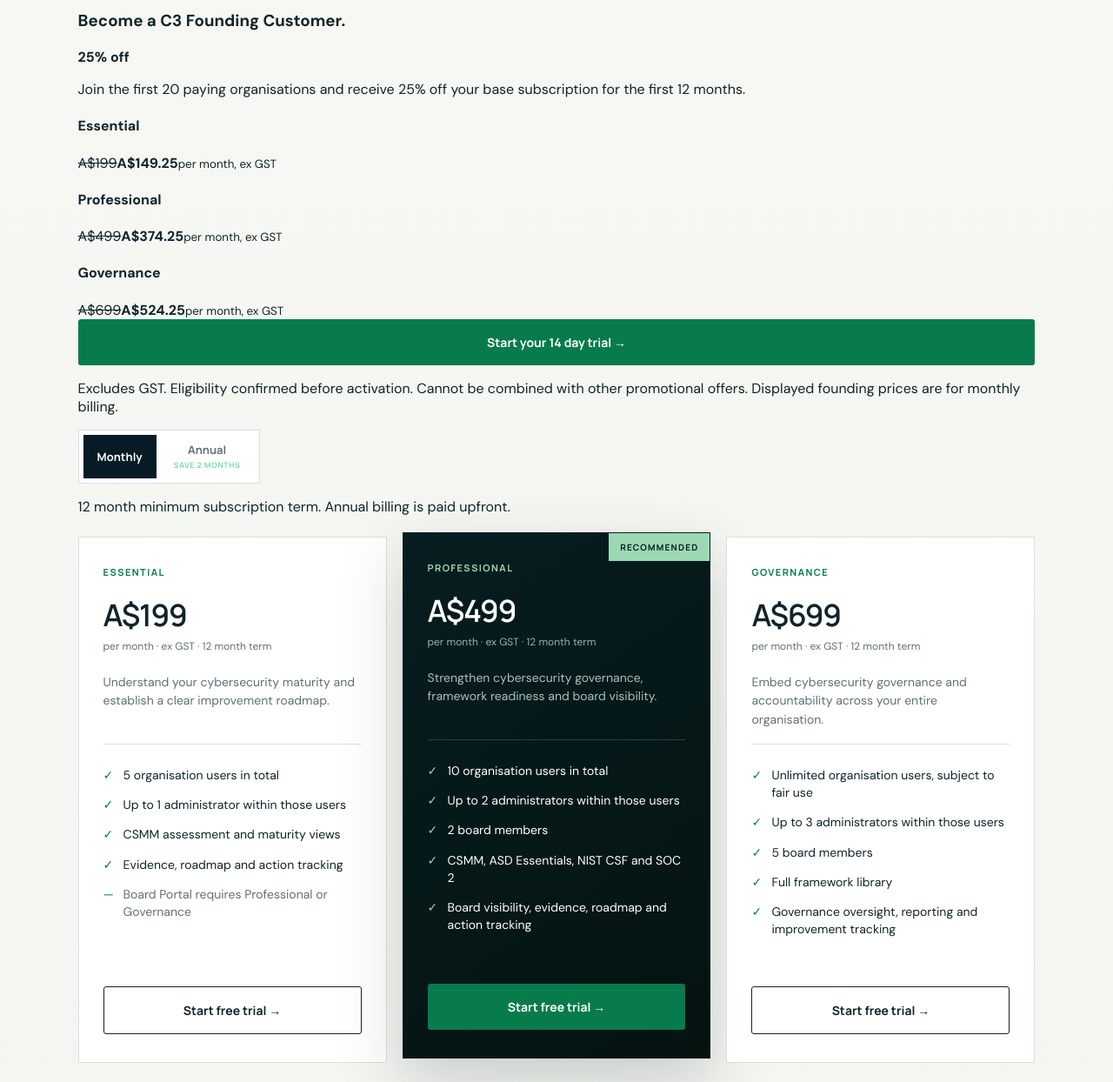
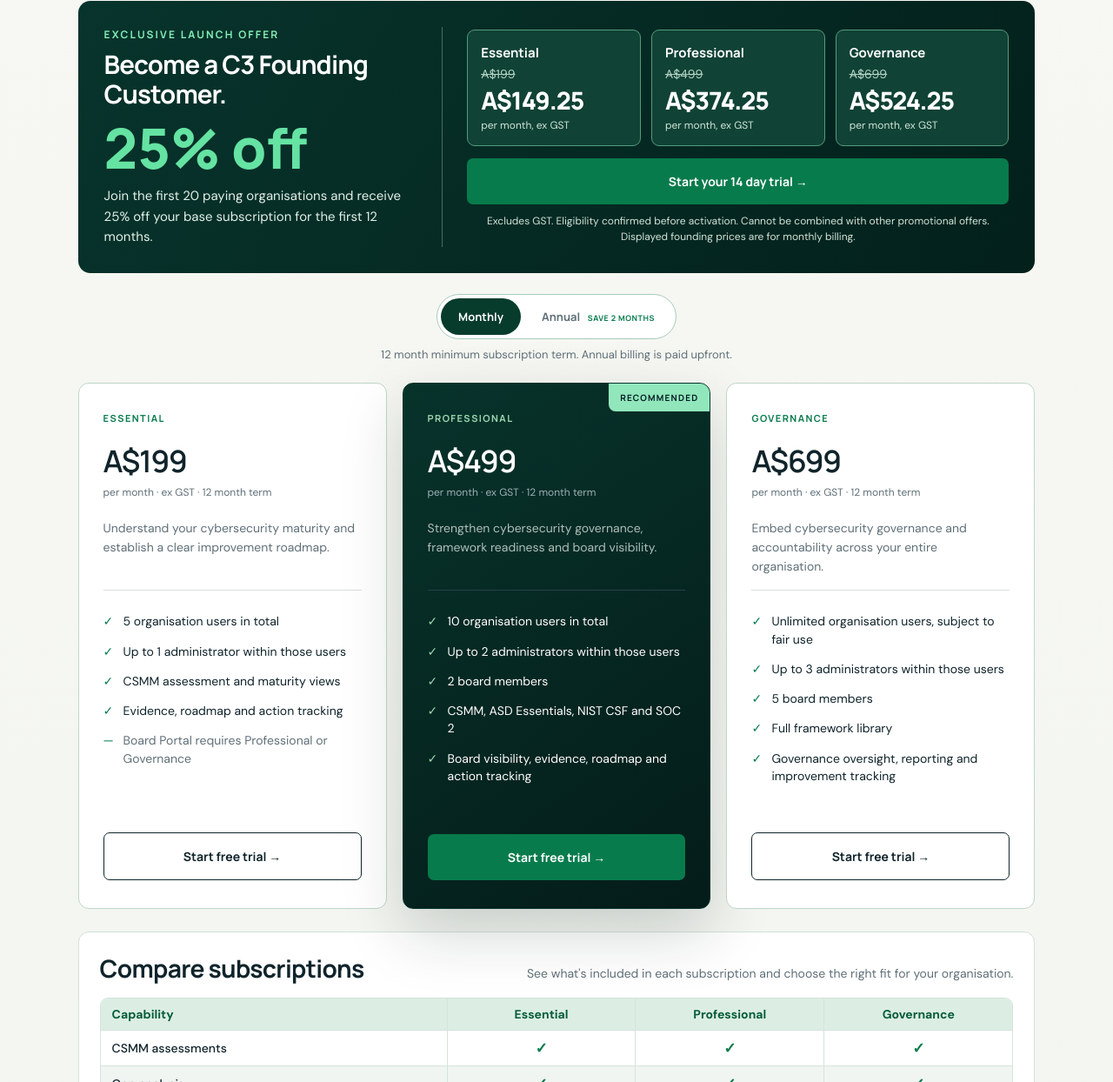
Before and after one commit to DevGM22/c3-cyber-website, a plain HTML site: page index.html in a window 1280 px wide. Shown: the part 10756-12000 px from the top of the page at 87% size. Drawn offline with Linux system fonts and the light colour scheme.

Commit message:
Style launch offer, plan comparison and responsive pricing

```diff
--- a/styles.css
+++ b/styles.css
@@ -448,3 +448,60 @@ body{background:#f5f6f1}
 @media(max-width:1150px){.research-grid{grid-template-columns:repeat(3,minmax(0,1fr))}.research-grid h5{min-height:0}.benefit-grid{grid-template-columns:repeat(2,minmax(0,1fr))}}
 @media(max-width:760px){.platform-overview{padding-top:52px}.research-foundation{padding:18px}.research-source-box{padding:12px}.research-grid,.research-domains{grid-template-columns:repeat(2,minmax(0,1fr))}.research-metrics{grid-template-columns:repeat(2,minmax(0,1fr));gap:14px}.research-metrics>div:nth-child(2){border:0}.research-experience{gap:12px}.walkthrough{padding-top:44px}}
 @media(max-width:480px){.research-grid,.research-domains,.benefit-grid{grid-template-columns:1fr}.research-foundation{padding:14px}.research-grid article{padding:14px}.research-metrics>div{padding:8px}.research-metrics span{font-size:12px}.platform-cta .button{width:100%;text-align:center}.platform-capabilities{justify-content:flex-start}.benefit-chart{max-height:110px}}
+
+
+/* Launch pricing: clear plans, founding offer and comparison */
+.pricing-heading{grid-template-columns:1fr}
+.founding-launch{display:grid;grid-template-columns:minmax(0,1fr) minmax(0,1.6fr);gap:28px;align-items:center;background:linear-gradient(120deg,#07342c,#03201b);color:#fff;border-radius:14px;padding:30px;margin-top:32px}
+.founding-copy{border-right:1px solid #446d5d;padding-right:26px}
+.founding-copy .eyebrow{color:#85efb7;margin-bottom:9px}
+.founding-copy h3{font:700 clamp(23px,2.3vw,35px)/1.15 Manrope,sans-serif;margin:0;color:#fff;letter-spacing:-.03em}
+.founding-discount{display:block;font:800 clamp(42px,5vw,72px)/1.1 Manrope,sans-serif;color:#65e3a3;margin:9px 0}
+.founding-copy>p:last-child{font-size:15px;line-height:1.55;margin:0;color:#e0f1e8}
+.founding-prices{display:grid;grid-template-columns:repeat(3,minmax(0,1fr));gap:12px;margin-bottom:14px}
+.founding-prices article{display:grid;gap:5px;background:#104235;border:1px solid #549b7b;border-radius:9px;padding:15px;min-width:0}
+.founding-prices h4{font:700 15px Manrope,sans-serif;margin:0}
+.founding-prices del{font-size:14px;color:#b4d3c4}
+.founding-prices strong{font:800 clamp(20px,2.2vw,31px)/1.15 Manrope,sans-serif;letter-spacing:-.035em}
+.founding-prices small{font-size:12px;color:#d0e5d9}
+.founding-details>.button{background:#087b4c;border-radius:7px}
+.founding-details>p{font-size:12px;line-height:1.5;text-align:center;color:#d0e5d9;margin:10px 0 0}
+.pricing-toggle-row{display:flex;justify-content:center;margin-top:24px}
+.pricing-toggle-row .billing-toggle{border-radius:28px;padding:4px;background:#fff;border-color:#a9cbbc}
+.pricing-toggle-row .billing-toggle button{border-radius:22px;min-height:42px;padding:8px 20px}
+.pricing-toggle-row .billing-toggle span{display:inline;margin-left:6px;color:#087b4c}
+.pricing-toggle-row .billing-toggle button[aria-pressed="true"]{background:#073c2c}
+.pricing-toggle-row .billing-toggle button[aria-pressed="true"] span{color:#85efb7}
+.pricing-commitment{text-align:center;color:var(--muted);font-size:13px;margin:9px 0 0}
+.pricing-tiers .price-card{border-radius:12px;border-color:#bed6c9}
+.pricing-tiers .price-card.featured{background:linear-gradient(145deg,#07332b,#041c19);border-color:#07332b;transform:none}
+.pricing-tiers .price-card.featured:hover{transform:translateY(-3px)}
+.pricing-tiers .price-card .ribbon{border-radius:0 11px 0 8px;background:#91e7bb}
+.pricing-tiers .price-card .button{border-radius:7px}
+.subscription-compare{margin-top:26px;padding:24px;background:#fff;border:1px solid #d1e2d8;border-radius:12px}
+.compare-heading{display:flex;align-items:baseline;justify-content:space-between;gap:12px;margin-bottom:16px;flex-wrap:wrap}
+.compare-heading h3,.startup-launch h3{font:700 clamp(21px,2.2vw,30px)/1.25 Manrope,sans-serif;letter-spacing:-.025em;margin:0}
+.compare-heading p{font-size:14px;color:var(--muted);margin:0}
+.compare-scroll{overflow-x:auto;border:1px solid #d5e4db;border-radius:9px}
+.compare-scroll table{border-collapse:collapse;width:100%;min-width:570px;font-size:14px}
+.compare-scroll th,.compare-scroll td{padding:9px 13px;border-bottom:1px solid #d5e4db;border-right:1px solid #d5e4db}
+.compare-scroll th:last-child,.compare-scroll td:last-child{border-right:0}
+.compare-scroll tbody tr:last-child>*{border-bottom:0}
+.compare-scroll thead th{background:#dceee3;color:#075d3a;font-weight:700;text-align:center}
+.compare-scroll th:first-child{text-align:left;width:38%}
+.compare-scroll tbody th{font-weight:500}
+.compare-scroll tbody td{text-align:center;width:20.666%}
+.compare-scroll tbody tr:nth-child(even){background:#f0f5f1}
+.included-check{color:#087b4c;font-weight:800;font-size:17px}
+.compare-note{text-align:center;color:var(--muted);font-size:12px;margin:12px 0 0;line-height:1.5}
+.pricing-extras{display:grid;grid-template-columns:minmax(0,1.2fr) minmax(0,1fr);gap:16px;margin-top:24px}
+.pricing-extras .seat-pricing,.startup-launch{margin:0;border:1px solid #cbded2;background:#fff;border-radius:12px;padding:22px}
+.pricing-extras .seat-pricing dl{grid-template-columns:1fr;margin-top:14px}
+.pricing-extras .seat-pricing dl>div{padding:8px 12px}
+.startup-launch .eyebrow{margin-bottom:8px}
+.startup-launch h3{color:#087b4c}
+.startup-launch p:not(.eyebrow){font-size:14px;line-height:1.55;color:var(--muted)}
+.startup-launch p strong{color:var(--ink)}
+.partner-pricing-note{border-radius:9px}
+@media(max-width:1050px){.founding-launch{grid-template-columns:1fr;gap:20px}.founding-copy{border-right:0;border-bottom:1px solid #446d5d;padding-right:0;padding-bottom:20px}.pricing-extras{grid-template-columns:1fr}}
+@media(max-width:600px){.founding-launch{padding:20px;gap:18px}.founding-prices{grid-template-columns:1fr;gap:8px}.founding-prices article{padding:12px}.founding-prices strong{font-size:26px}.subscription-compare{padding:14px}.compare-scroll th,.compare-scroll td{padding:8px 10px}.pricing-toggle-row .billing-toggle button{padding:8px 12px}.pricing-toggle-row .billing-toggle span{display:block;margin-left:0}.pricing-extras .seat-pricing,.startup-launch{padding:18px}}
```
